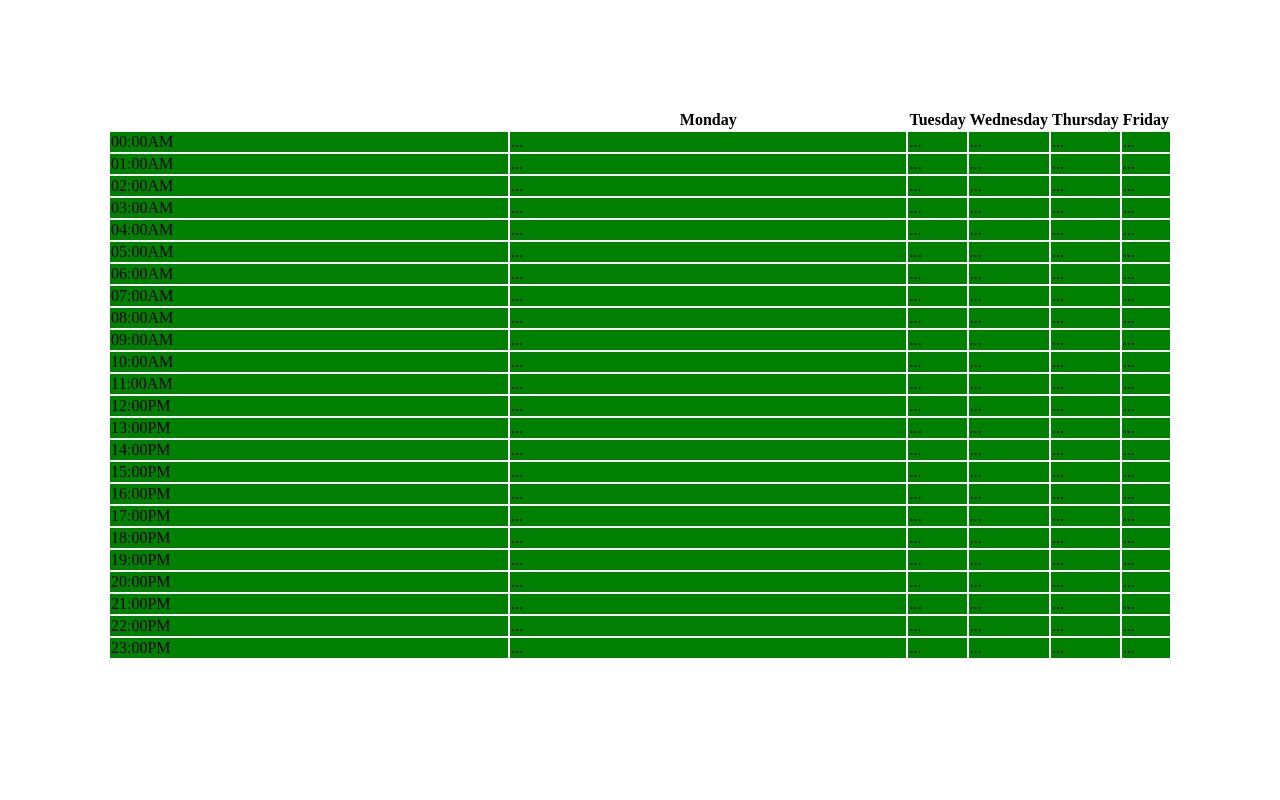
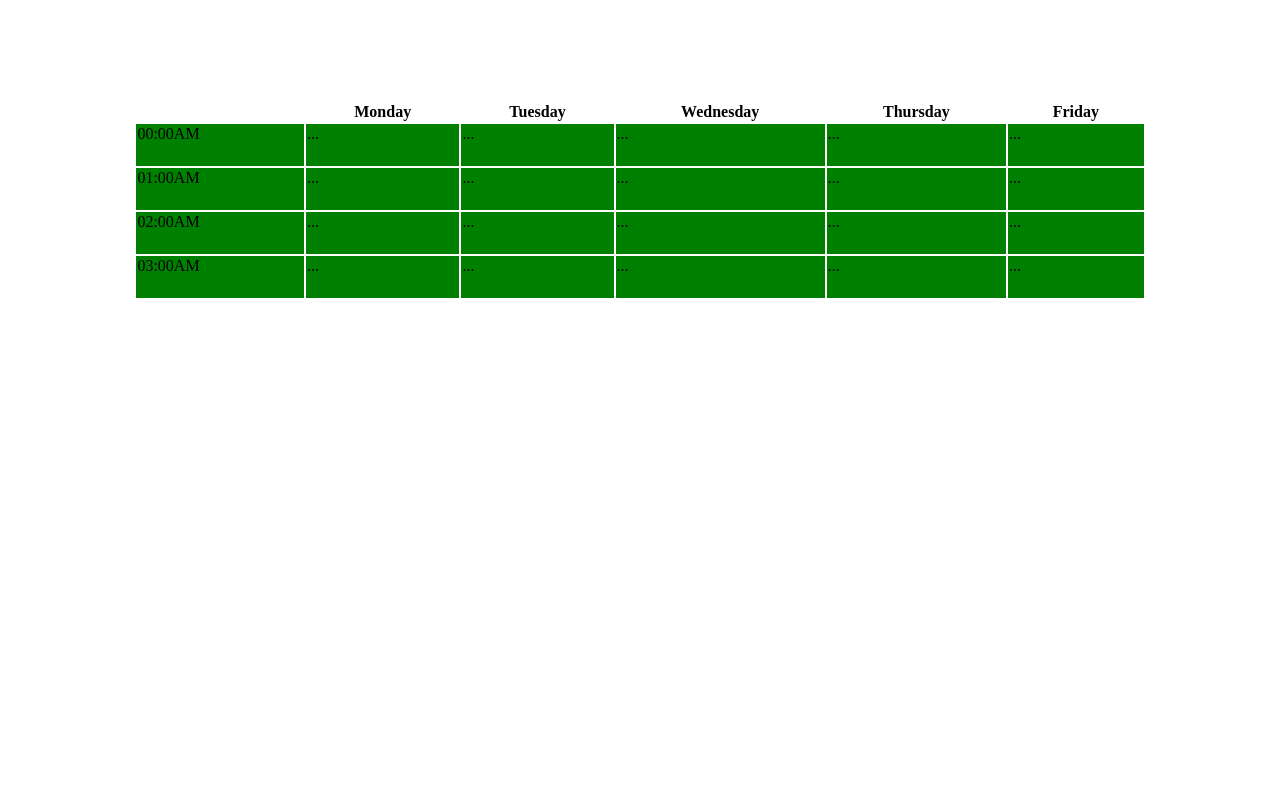
Before and after one commit to francisz3/Allocate-Schedule-Visualiser, a browser extension: page dist/visualiser.html in a window 1280 px wide. Drawn offline with Linux system fonts and the light colour scheme.

Commit message:
added scrollable ui for schedule and checks if timeslot starts on :30, :45 etc. TODO: Filtering schedules and sending all timeslots to visualiser page as well

```diff
--- a/dist/visualiser.css
+++ b/dist/visualiser.css
@@ -1,24 +1,48 @@
 /* Table CSS */
 
 .sched-table {
-    padding: 100px;
-    width: 100%;
+    width: 80%;
+    border-spacing: 2px;
 }
 
-.sched-table > * > tr > td {
-    /* change for different viewports */
-    /* width: 150px;
-    height: 60px; */
+/* scrollable table css */
+.tableWrapper{
+    height: 200px;
+    overflow-y: auto;
+    display: flex;
+    justify-content: center;
+    /* align-items:center; */
+    margin-top: 100px;
+}
+
+thead tr th {
+    position: sticky;
+    top: 0;
+}
+
+th{
+    background-color: white;
+    z-index: 2;
+}
+
+/* table rows need to be uniform (Wednesday) */
+
+
+/* Make sure all timeslots start at the top */
+.sched-table > tbody > tr > td {
+    vertical-align: top;
     position: relative;
-    width: 50%;
+    height: 40px;
+    width: 50px;
+    align-items: start;
 }
 
 
 .timeslot {
     color: white;
     background-color: blue;
-    width: inherit;
-    vertical-align: top;
-    height: 50px;
+    opacity: 90%;
+    width: 100%;
+    height: 100%;
     position: absolute;
 }
--- a/dist/visualiser.html
+++ b/dist/visualiser.html
@@ -10,6 +10,7 @@
 <body>
 
     <!-- Table -->
+    <div class="tableWrapper">
     <table class="sched-table">
         <!-- Heading/Day section -->
         <thead>
@@ -24,7 +25,7 @@
         </thead>
 
         <!-- body section -->
-         <tbody style="background-color: green; width: 100%">
+         <tbody style="background-color: green;">
             <tr>
                 <td>00:00AM</td>
                 <td>...</td>
@@ -244,6 +245,6 @@
 
 
     </table>
-
+</div>
 </body>
 </html>
--- a/dist/visualiser.js
+++ b/dist/visualiser.js
@@ -10,7 +10,7 @@ document.addEventListener("DOMContentLoaded", () => {
 
     const container = document.getElementById("data-container");
 
-    const exampleSchedule = validSchedules[2];
+    const exampleSchedule = validSchedules[6];
 
     console.log(exampleSchedule);
 
@@ -45,22 +45,18 @@ function getCellForTimeSlot(time, day, duration, description, classType){
 
     // after finding cell - add div (as timeslot) and corresponding details to it
     cell.innerHTML = `<div class="timeslot">${classType} ${description} ${time}</div>`;
-    // cell.style. = "flex";
+
+
+    // check if timeslot is ends in :30 :60
+    const timeslotDiv = cell.querySelector('.timeslot');
+    const minutesPastHour = parseInt(time.substring(3,5))
+    timeslotDiv.style.top = (( minutesPastHour/60 ) * 100) + "%";
+
+    //multiply height of timeslot by duration
+
+    timeslotDiv.style.height = 100 * parseInt(duration) + "%";
 
     // vertical align top to td
     // add div inside the td
 
-    // div should have text, time, location
-    // css styling of
-    // background-color: blue;
-    // width: 12px;
-    // vertical-align: top;
-    // height: 1px;
-    // position: absolute;
-
 }
-
-
-// to find out how to do :30 :45
-// 30/60 = 50 -> 50% height
-//
```
Also changed, not shown: dist/manifest.json.
